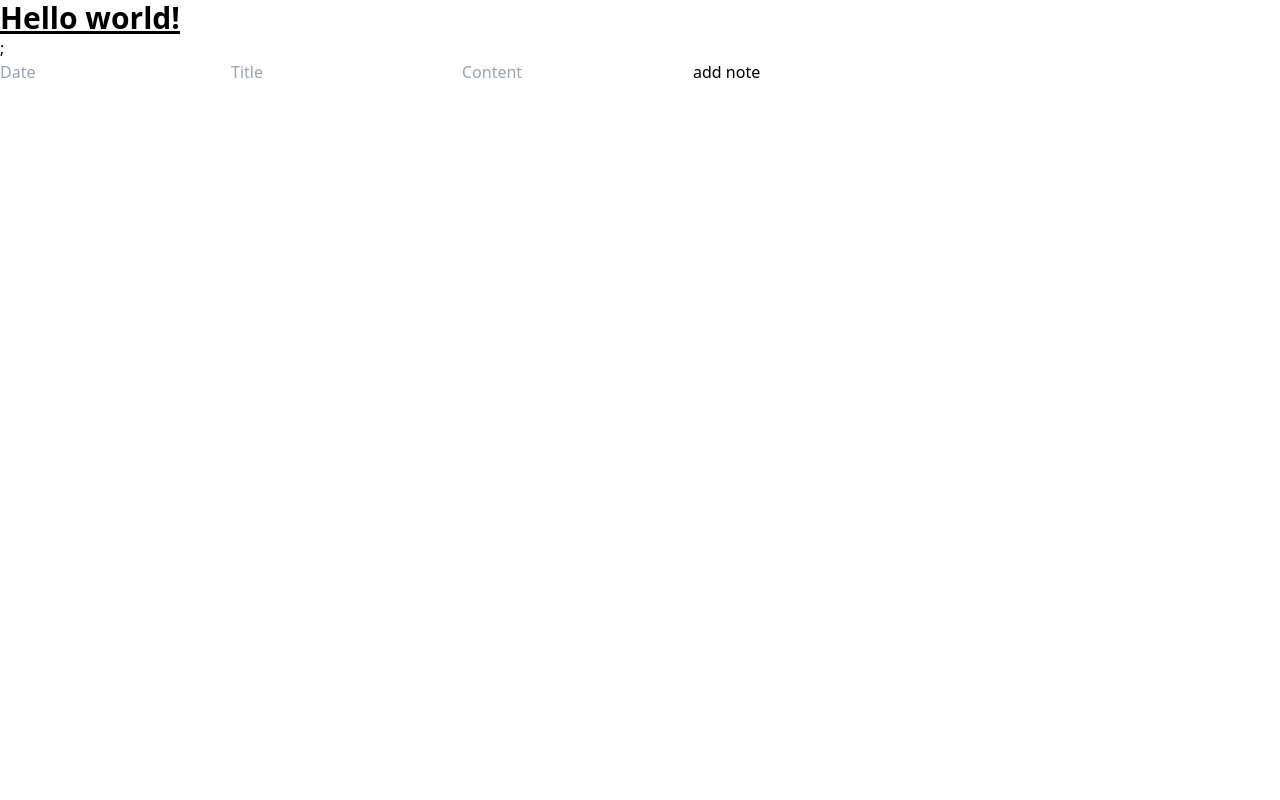
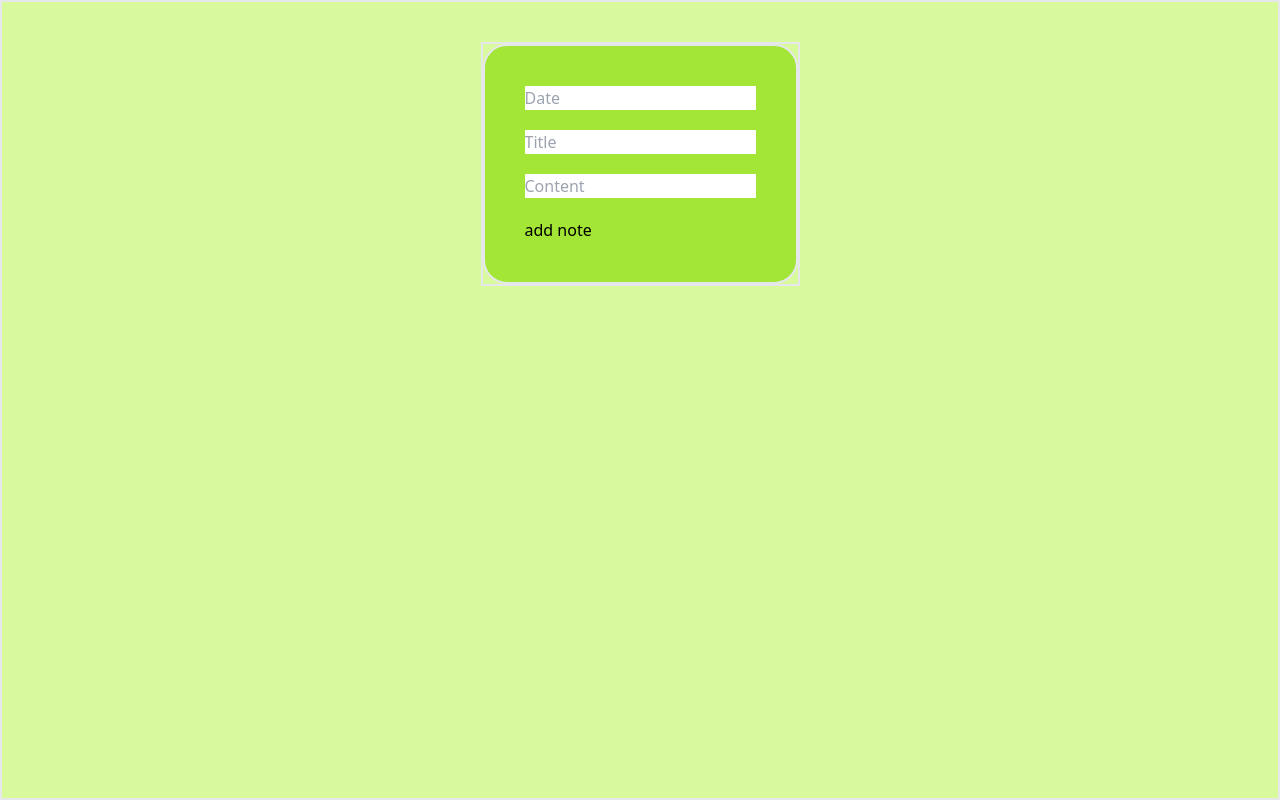
Before and after one commit to icm213/to-do-list, a React (Create React App) app: page / in a window 1280 px wide. Built offline with nearby package versions, Linux system fonts and the light colour scheme.

Commit message:
work on tailwind styles

```diff
--- a/src/App.tsx
+++ b/src/App.tsx
@@ -4,8 +4,7 @@ import ToDoList from "./components/ToDoList";
 
 const App = () => {
   return (
-    <div>
-      <h1 className="text-3xl font-bold underline">Hello world!</h1>;
+    <div className="bg-lime-200 border-2 flex justify-center items-start min-h-screen">
       <ToDoList />
     </div>
   );
--- a/src/components/ListElement.tsx
+++ b/src/components/ListElement.tsx
@@ -6,7 +6,7 @@ const ListElement = ({ children }: { children: NewNote }) => {
   const dispatch = useDispatch();
 
   return (
-    <div>
+    <div className="flex justify-center items-center flex-col space-y-5">
       <span>{children.dateOfNote}</span>
       <span>{children.titleOfNote}</span>
       <span>{children.contentOfNote}</span>
--- a/src/components/ToDoList.tsx
+++ b/src/components/ToDoList.tsx
@@ -49,7 +49,8 @@ const ToDoList = () => {
   };
 
   return (
-    <div>
+    <div className=" flex-col border-2 justify-center items-end mt-10">
+      <div className=" flex-col space-y-5 bg-lime-400 p-10 border-2 justify-center items-center rounded-3xl">
         <div>
           <Input
             value={dateOfNote}
@@ -58,6 +59,8 @@ const ToDoList = () => {
             }
             placeholder="Date"
           />
+        </div>
+        <div>
           <Input
             value={titleOfNote}
             onChange={(e: React.ChangeEvent<HTMLInputElement>) =>
@@ -65,6 +68,8 @@ const ToDoList = () => {
             }
             placeholder="Title"
           />
+        </div>
+        <div>
           <Input
             value={contentOfNote}
             onChange={(e: React.ChangeEvent<HTMLInputElement>) =>
@@ -72,7 +77,10 @@ const ToDoList = () => {
             }
             placeholder="Content"
           />
+        </div>
+        <div>
           <button onClick={() => addNote()}>add note</button>
+        </div>
       </div>
       <div>
         {notes.map((note, idx) => (
```
Lines whose indentation alone changed are shown as unchanged.
